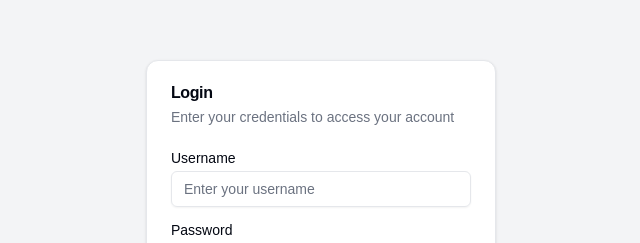
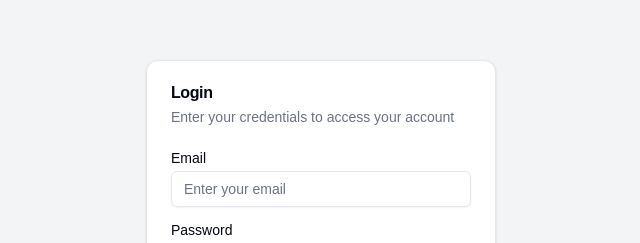
Before and after one commit to SebastianPaniagua/nextjs-boilerplate, a Next.js app: page / in a window 1280 px wide. Shown: the part 166-409 px from the top of the page, without its empty margins (319-959 px from the left). Built offline with nearby package versions, Linux system fonts and the light colour scheme.

Commit message:
third commit

```diff
--- a/components/app-page.tsx
+++ b/components/app-page.tsx
@@ -10,15 +10,15 @@ import { Card, CardContent, CardDescription, CardFooter, CardHeader, CardTitle }
 import Link from 'next/link'
 
 export function Page() {
-  const [username, setUsername] = useState('')
+  const [email, setEmail] = useState('')
   const [password, setPassword] = useState('')
   const [isLoading, setIsLoading] = useState(false)
   const [error, setError] = useState('')
   const router = useRouter()
 
-  const isValidUsername = username.length >= 3
+  const isValidEmail = email.length >= 3
   const isValidPassword = password.length >= 6
-  const isFormValid = isValidUsername && isValidPassword
+  const isFormValid = isValidEmail && isValidPassword
 
   const handleSubmit = async (e: React.FormEvent) => {
     e.preventDefault()
@@ -26,7 +26,7 @@ export function Page() {
     setError('')
 
     try {
-      const response = await axios.post(`https://serval-dashing-immensely.ngrok-free.app/auth/login`, { username, password })
+      const response = await axios.post(`https://serval-dashing-immensely.ngrok-free.app/auth/login`, { email, password })
       if (response.data.success) {
         router.push('/dashboard') // Redirect to dashboard on successful login
       } else {
@@ -51,15 +51,15 @@ export function Page() {
           <form onSubmit={handleSubmit}>
             <div className="grid w-full items-center gap-4">
               <div className="flex flex-col space-y-1.5">
-                <Label htmlFor="username">Username</Label>
+                <Label htmlFor="email">Email</Label>
                 <Input
-                  id="username"
-                  value={username}
-                  onChange={(e) => setUsername(e.target.value)}
-                  placeholder="Enter your username"
+                  id="email"
+                  value={email}
+                  onChange={(e) => setEmail(e.target.value)}
+                  placeholder="Enter your email"
                 />
-                {username && !isValidUsername && (
-                  <p className="text-sm text-red-500">Username must be at least 3 characters</p>
+                {email && !isValidEmail && (
+                  <p className="text-sm text-red-500">Email must be at least 3 characters</p>
                 )}
               </div>
               <div className="flex flex-col space-y-1.5">
```
